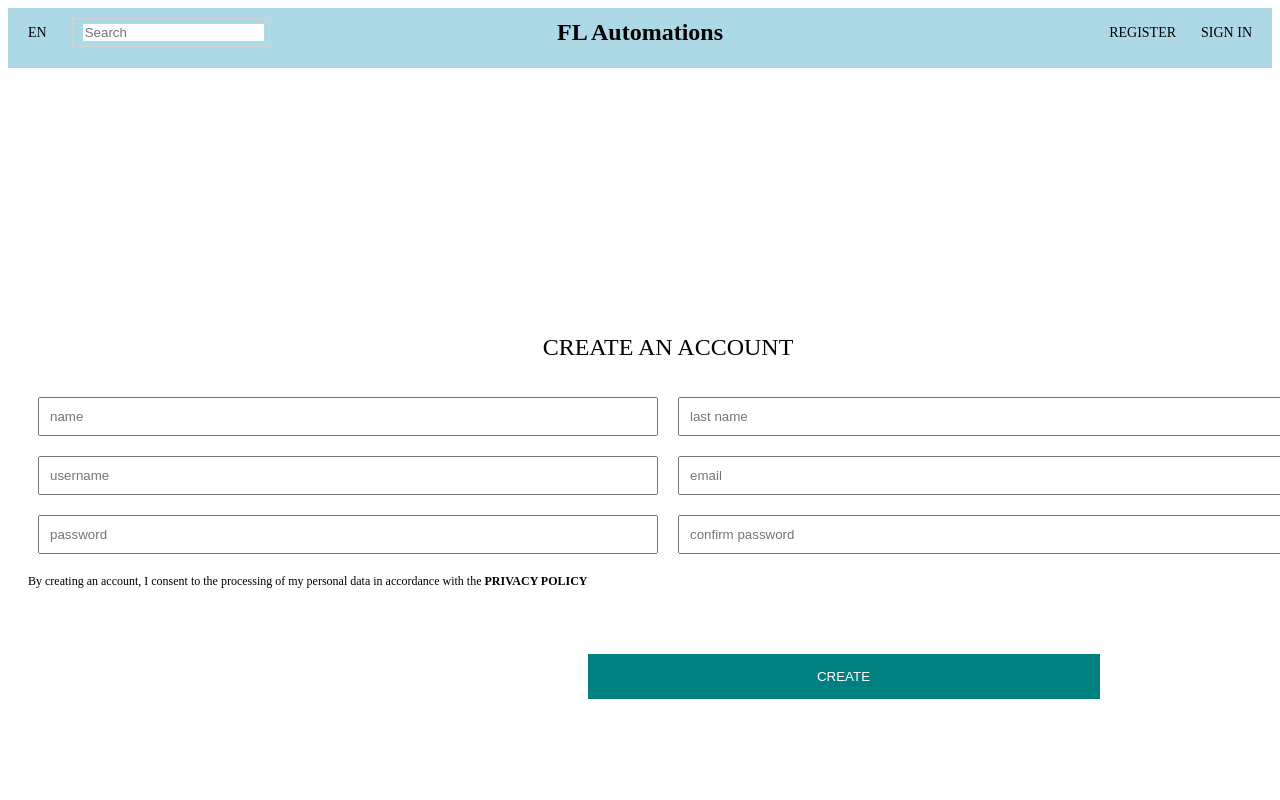
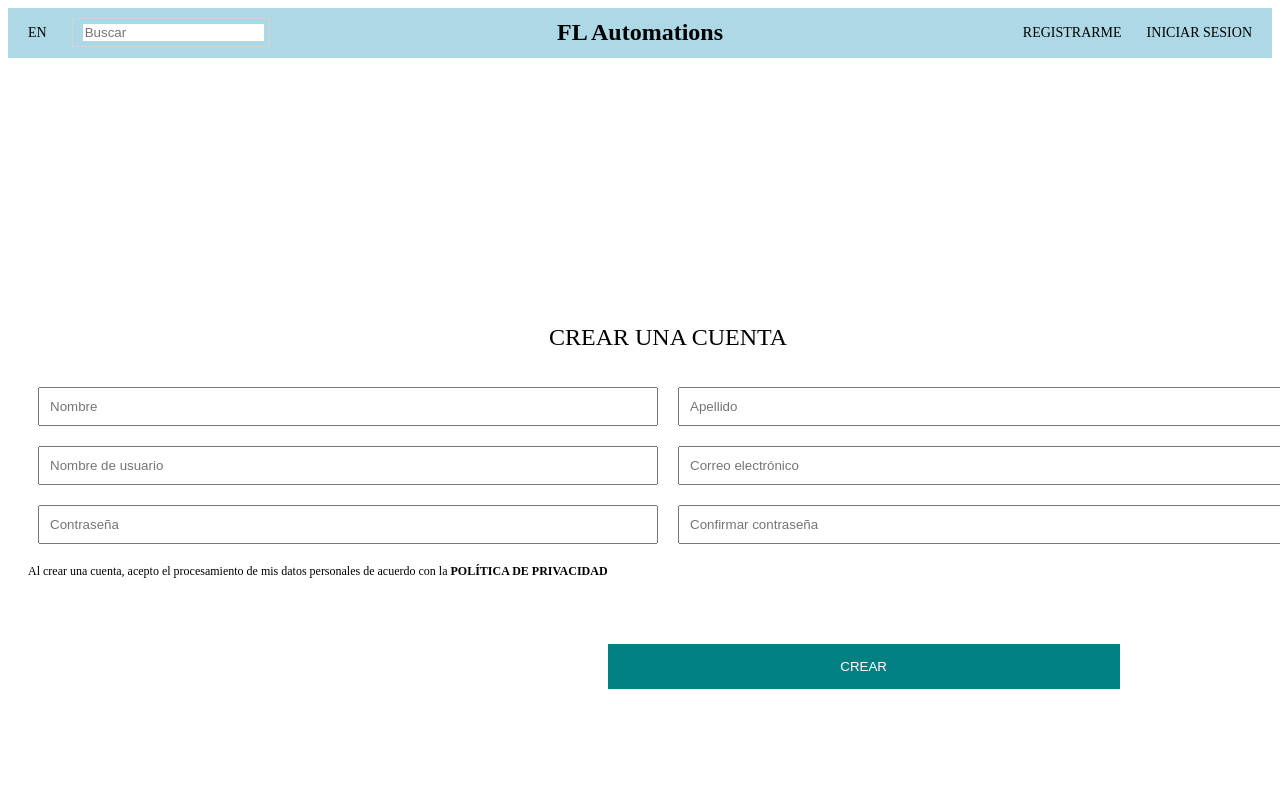
Before and after one commit to FLucena/flautomations-next, a Next.js app: page /register in a window 1280 px wide. Shown: the top 800 px of the page. Built offline with nearby package versions, Linux system fonts and the light colour scheme.

Commit message:
changed web language v1

```diff
--- a/src/components/Announcement.jsx
+++ b/src/components/Announcement.jsx
@@ -5,6 +5,7 @@ const styles = {
     justifyContent: 'space-between',
     backgroundColor: '#f2f2f2',
     padding: '10px',
+    display: 'none',
   },
   icon: {
     fontSize: '24px',
--- a/src/components/Navbar.jsx
+++ b/src/components/Navbar.jsx
@@ -2,7 +2,7 @@ import Link from 'next/link';
 
 const styles = {
   container: {
-    height: '60px',
+    height: '50px',
     backgroundColor: 'lightblue',
     marginBottom: '20px',
   },
@@ -70,7 +70,7 @@ const Navbar = () => {
         <div style={styles.left}>
           <span style={styles.language}>EN</span>
           <div style={styles.searchContainer}>
-            <input style={styles.input} placeholder="Search" />
+            <input style={styles.input} placeholder="Buscar" />
           </div>
         </div>
         <div style={styles.center}>
@@ -79,12 +79,12 @@ const Navbar = () => {
         <div style={styles.right}>
           <div style={styles.menuItem}>
             <Link href="/register" style={styles.removeLinkStyle}>
-              REGISTER
+              REGISTRARME
             </Link>
           </div>
           <div style={styles.menuItem}>
             <Link href="/login" style={styles.removeLinkStyle}>
-              SIGN IN
+              INICIAR SESION
             </Link>
           </div>
         </div>
--- a/src/components/Slider.jsx
+++ b/src/components/Slider.jsx
@@ -59,7 +59,7 @@ const styles = {
     backgroundColor: '#f4f4f4',
   },
   imgContainer: {
-    height: '100%',
+    margin: '50px 80px',
     flex: 1,
   },
   image: {
--- a/src/pages/register.js
+++ b/src/pages/register.js
@@ -52,21 +52,20 @@ const Register = () => {
   return (
     <>
       <Navbar />
-        <div style={styles.wrapper}>
-          <div style={styles.container}>
-          <h1 style={styles.title}>CREATE AN ACCOUNT</h1>
+      <div style={styles.wrapper}>
+        <div style={styles.container}>
+          <h1 style={styles.title}>CREAR UNA CUENTA</h1>
           <form style={styles.form}>
-            <input style={styles.input} placeholder="name" />
-            <input style={styles.input} placeholder="last name" />
-            <input style={styles.input} placeholder="username" />
-            <input style={styles.input} placeholder="email" />
-            <input style={styles.input} placeholder="password" />
-            <input style={styles.input} placeholder="confirm password" />
+            <input style={styles.input} placeholder="Nombre" />
+            <input style={styles.input} placeholder="Apellido" />
+            <input style={styles.input} placeholder="Nombre de usuario" />
+            <input style={styles.input} placeholder="Correo electrónico" />
+            <input style={styles.input} placeholder="Contraseña" />
+            <input style={styles.input} placeholder="Confirmar contraseña" />
             <span style={styles.agreement}>
-              By creating an account, I consent to the processing of my personal
-              data in accordance with the <b>PRIVACY POLICY</b>
+              Al crear una cuenta, acepto el procesamiento de mis datos personales de acuerdo con la <b>POLÍTICA DE PRIVACIDAD</b>
             </span>
-            <button style={styles.button}>CREATE</button>
+            <button style={styles.button}>CREAR</button>
           </form>
         </div>
       </div>
```
Also changed, not shown: src/components/Newsletter.jsx (+33 -9 lines), src/pages/login.js (+7 -7 lines).
